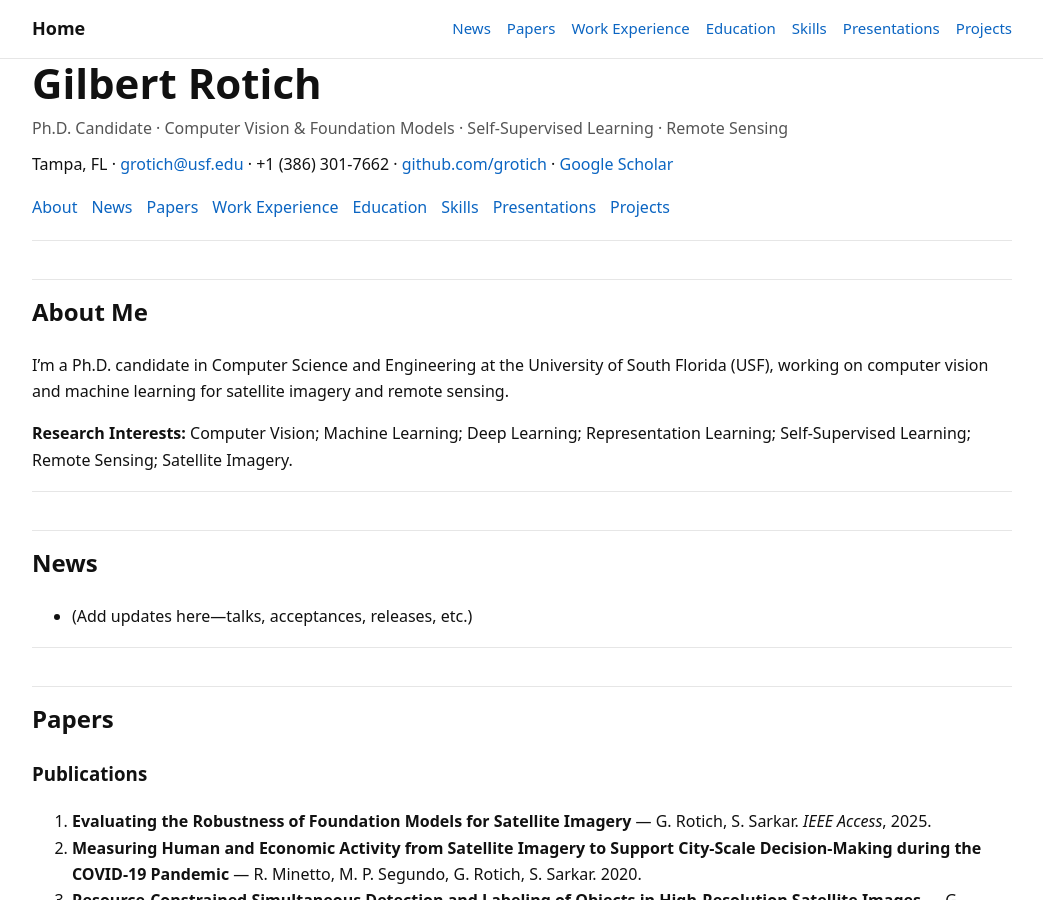
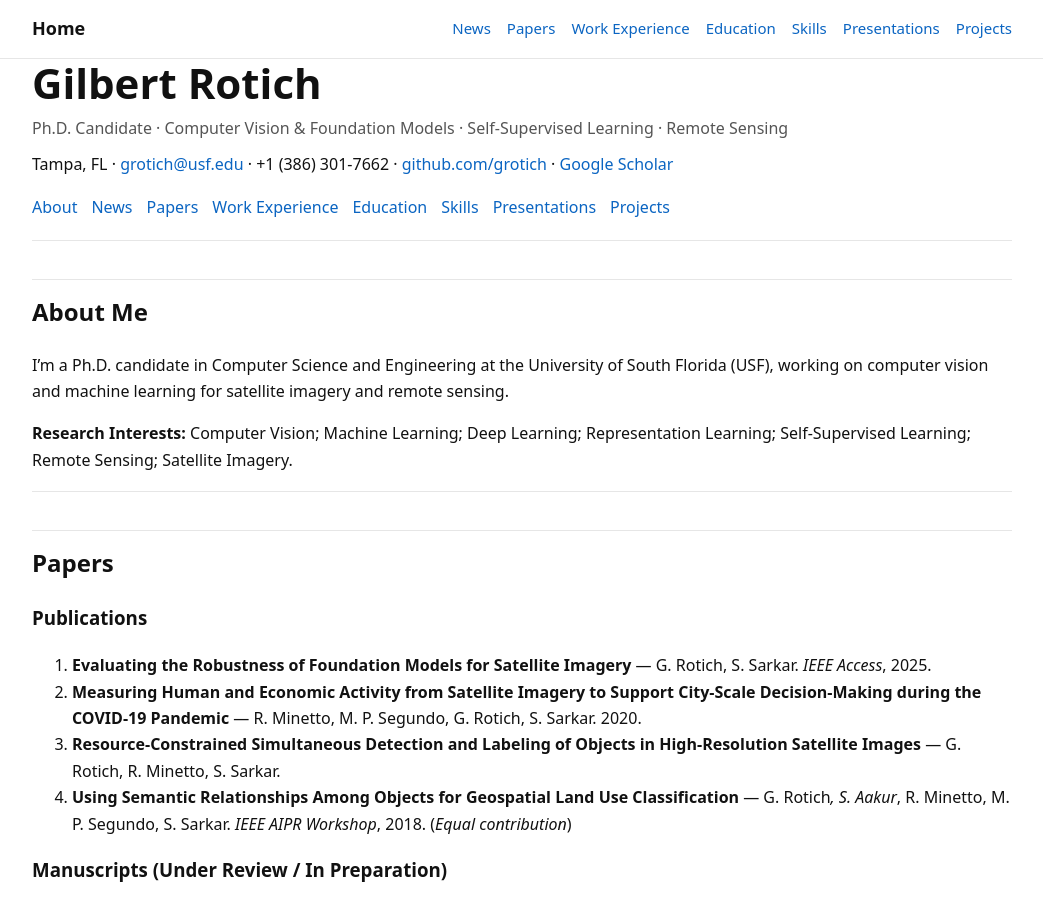
Before and after one commit to g-rotich/gilbertrotich, a Jekyll site: the page built from index.md, in a window 1280 px wide and 900 px high. Shown: the whole window, without its empty margins (118-1161 px from the left). Built offline with Jekyll 4.4.1, drawn with Linux system fonts in a browser that asks for light colours.

Commit message:
Remove News section from index.md
Removed the News section from the index.

```diff
--- a/index.md
+++ b/index.md
@@ -37,11 +37,6 @@ I’m a Ph.D. candidate in Computer Science and Engineering at the University of
 
 ---
 
-## News {#news}
-
-- (Add updates here—talks, acceptances, releases, etc.)
-
----
 
 ## Papers {#papers}
 
```
